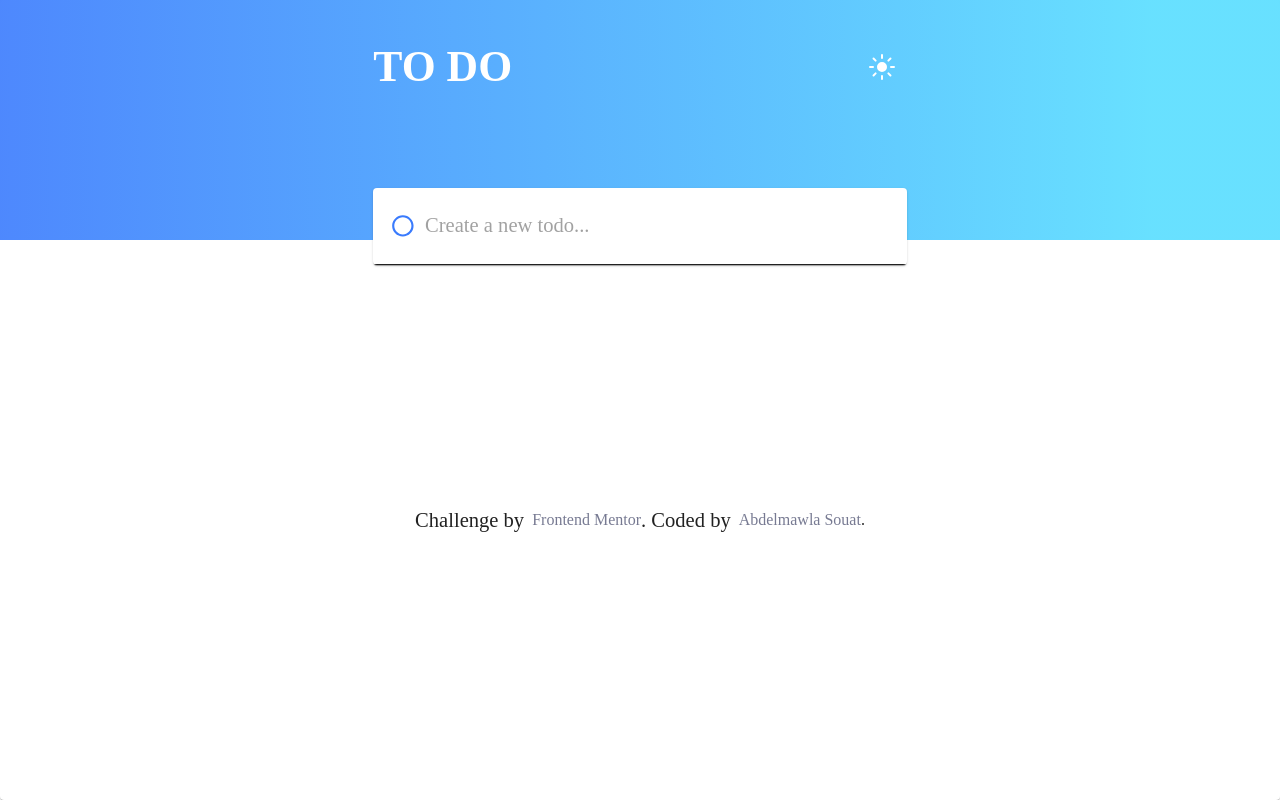
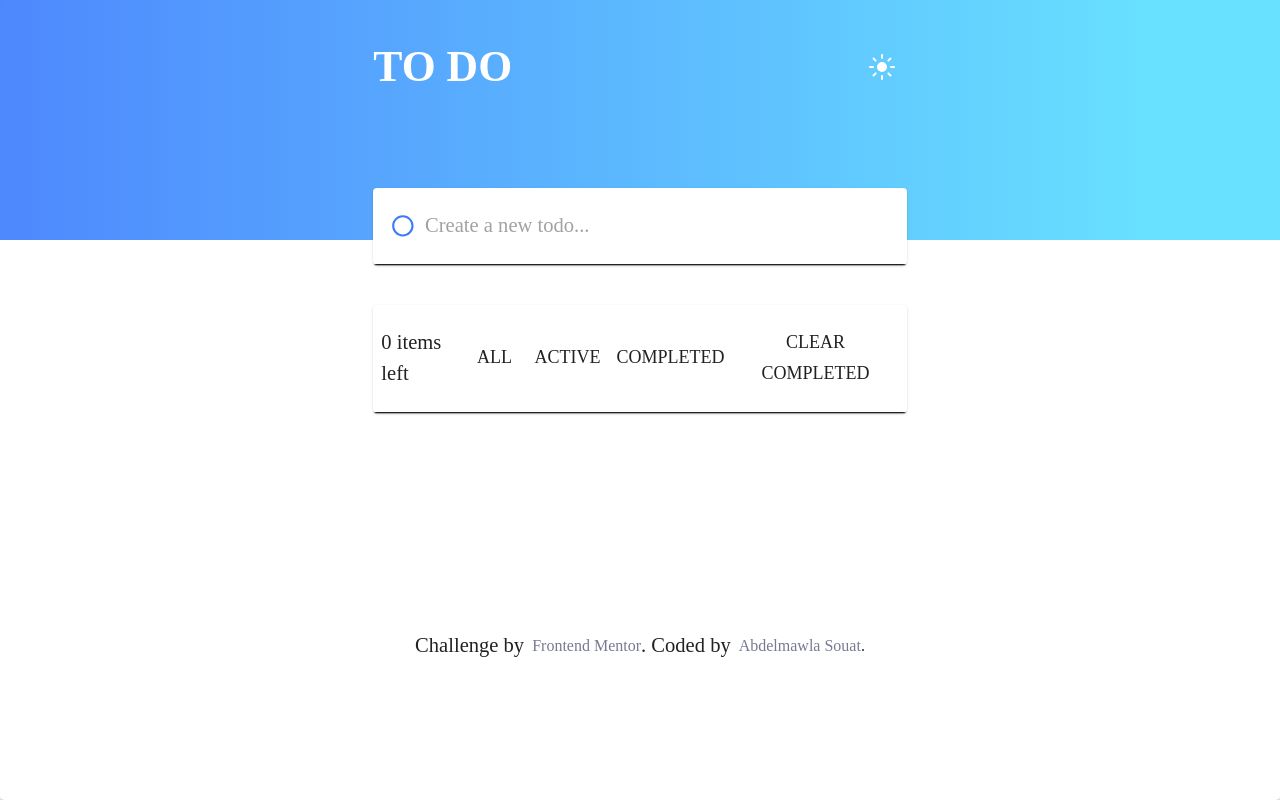
Before and after one commit to abdelmawlaSouat/To-Do-App, a React (Create React App) app: page / in a window 1280 px wide. Built offline with nearby package versions, Linux system fonts and the light colour scheme.

Commit message:
Add ToDoList Footer

```diff
--- a/src/components/ToDoApp.jsx
+++ b/src/components/ToDoApp.jsx
@@ -39,6 +39,9 @@ function ToDoApp({ handleDarkTheme }) {
 	const [currentItem, setCurrentItem] = useState('')
 	const [allItemsAreChecked, setallItemsAreChecked] = useState(false)
 	const [itemsList, setItemsList] = useState([])
+	const [filteredItemsList, setfilteredItemsList] = useState(
+		itemsList
+	)
 
 	const theme = useTheme()
 	const classes = useStyles()
@@ -57,6 +60,7 @@ function ToDoApp({ handleDarkTheme }) {
 			},
 		]
 		setItemsList(newItemsList)
+		setfilteredItemsList(newItemsList)
 	}
 
 	function deleteItem(itemIdx) {
@@ -64,6 +68,7 @@ function ToDoApp({ handleDarkTheme }) {
 			(item) => item.idx !== itemIdx
 		)
 		setItemsList(newItemsList)
+		setfilteredItemsList(newItemsList)
 	}
 
 	function handleCheckAllItems() {
@@ -74,6 +79,7 @@ function ToDoApp({ handleDarkTheme }) {
 		})
 		setallItemsAreChecked(!allItemsAreChecked)
 		setItemsList(newItemList)
+		setfilteredItemsList(newItemList)
 	}
 
 	function updateItem(item) {
@@ -81,6 +87,27 @@ function ToDoApp({ handleDarkTheme }) {
 			element.idx === item.idx ? item : element
 		)
 		setItemsList(newItemsList)
+		setfilteredItemsList(newItemsList)
+	}
+
+	function filterList(type) {
+		let newItemsList = []
+
+		if (type === 'active' || type === 'completed') {
+			const filter = type !== 'active'
+			newItemsList = itemsList.filter(
+				(item) => item.checked === filter
+			)
+		} else {
+			newItemsList = itemsList
+		}
+		setfilteredItemsList(newItemsList)
+	}
+
+	function clearList() {
+		const newItemsList = itemsList.filter((item) => !item.checked)
+		setItemsList(newItemsList)
+		setfilteredItemsList(newItemsList)
 	}
 
 	return (
@@ -117,9 +144,11 @@ function ToDoApp({ handleDarkTheme }) {
 			<Grid item>
 				<ToDoItemsList
 					// classes={classes.itemsList}
-					items={itemsList}
+					items={filteredItemsList}
 					updateItem={updateItem}
 					deleteItem={deleteItem}
+					filterList={filterList}
+					clearList={clearList}
 				/>
 			</Grid>
 		</Grid>
--- /dev/null
+++ b/src/components/ToDoFooter.jsx
@@ -0,0 +1,40 @@
+/*
+ * ToDoFooter.jsx
+ *
+ * Author: Abdelmawla Souat (abdelmawla.souat@gmail.com)
+ * Created on 2020/12/16 19:39:28
+ *
+ * Copyright (c) 2020 Shuriken
+ */
+
+import { Box, Typography, Button } from '@material-ui/core'
+
+function ToDoFooter({ itemsCount, filterList, clearList }) {
+	return (
+		<Box
+			display="flex"
+			alignItems="center"
+			justifyContent="space-between"
+			px={1}
+			py={2}
+			borderBottom={1}
+		>
+			<Typography>
+				{`${itemsCount} `}
+				items left
+			</Typography>
+
+			<Box display="flex" alignItems="center" justifyContent="center">
+				<Button onClick={() => filterList('all')}>All</Button>
+				<Button onClick={() => filterList('active')}>Active</Button>
+				<Button onClick={() => filterList('completed')}>
+					Completed
+				</Button>
+			</Box>
+
+			<Button onClick={() => clearList()}>Clear Completed</Button>
+		</Box>
+	)
+}
+
+export default ToDoFooter
--- a/src/components/ToDoItemsList.jsx
+++ b/src/components/ToDoItemsList.jsx
@@ -11,10 +11,13 @@ import { Box, Button, Card, Grid } from '@material-ui/core'
 import ClearIcon from '@material-ui/icons/Clear'
 import Proptypes from 'prop-types'
 import ToDoItem from './ToDoItem'
+import ToDoFooter from './ToDoFooter'
 
 function ToDoItemsList({
 	deleteItem,
 	updateItem,
+	filterList,
+	clearList,
 	items,
 	// classes
 }) {
@@ -54,6 +57,11 @@ function ToDoItemsList({
 							</Button>
 						</Box>
 					))}
+					<ToDoFooter
+						itemsCount={items.length}
+						filterList={filterList}
+						clearList={clearList}
+					/>
 				</Card>
 			</Grid>
 		</Grid>
```
